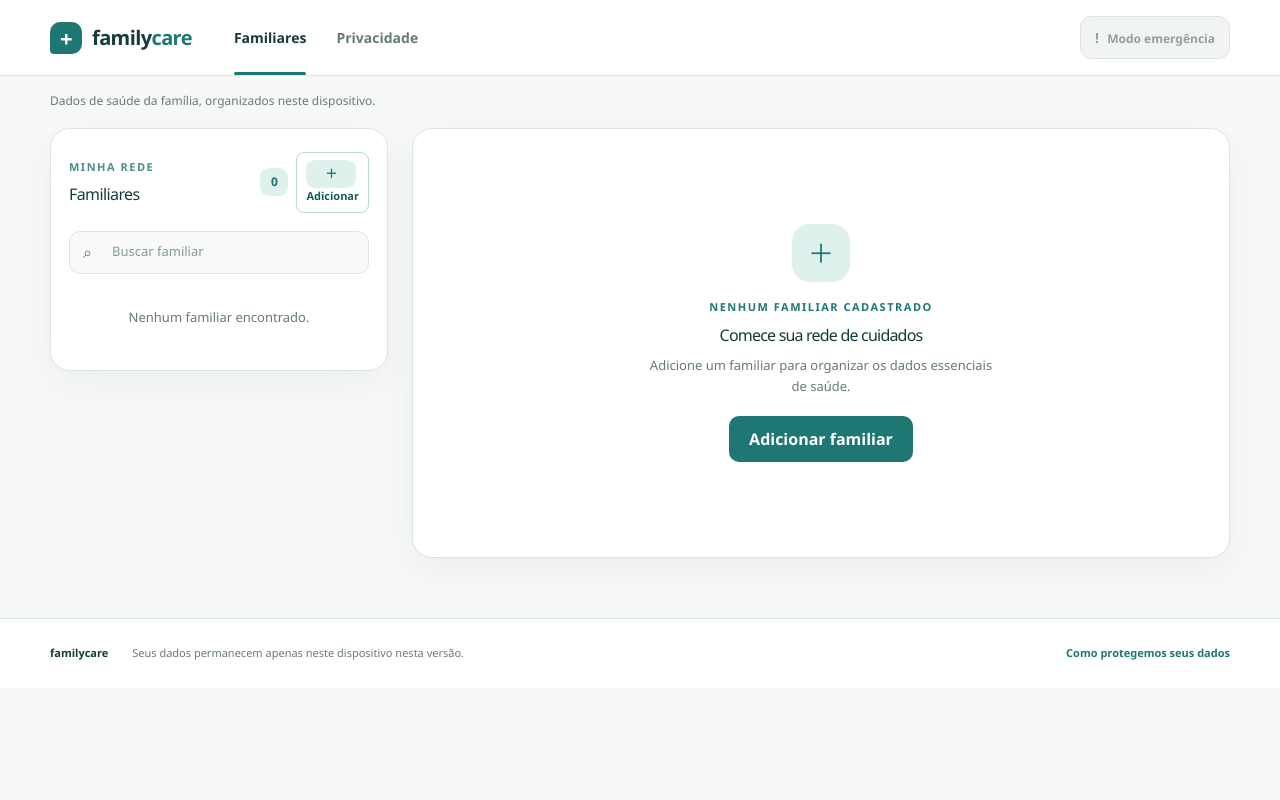
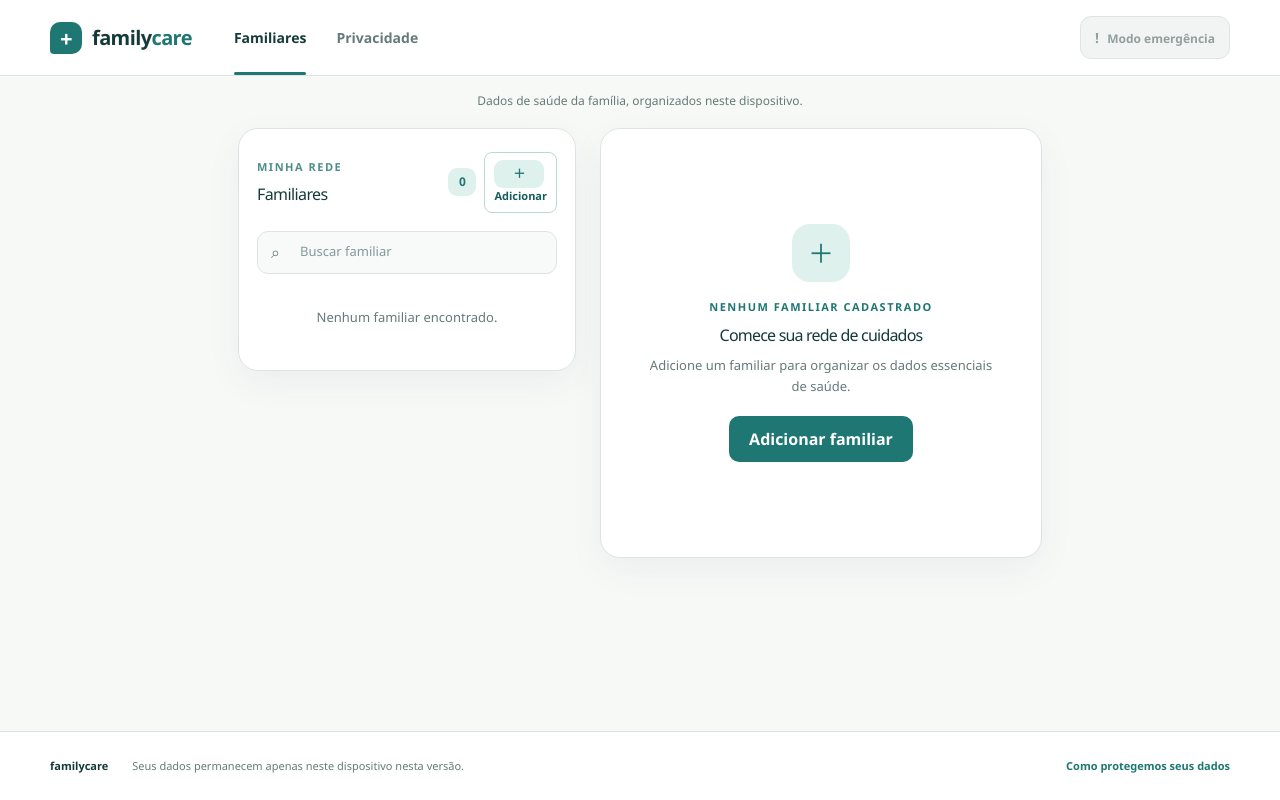
Before and after one commit to IagodAvila/family-care-app, a Next.js app: page / in a window 1280 px wide. Built offline with nearby package versions, Linux system fonts and the light colour scheme.

Commit message:
fix: posiciona rodape no fim da tela

```diff
--- a/app/globals.css
+++ b/app/globals.css
@@ -7,7 +7,7 @@ body { margin: 0; background: var(--paper); color: var(--ink); font-family: "Ave
 button, input, select, textarea { font: inherit; }
 button, a { -webkit-tap-highlight-color: transparent; }
 button { cursor: pointer; }
-.app { min-height: 100vh; }
+.app { min-height: 100vh; display: flex; flex-direction: column; }
 .topbar { height: 76px; padding: 0 max(28px, calc((100vw - 1180px) / 2)); display: flex; align-items: center; gap: 42px; background: rgba(255,255,255,.95); border-bottom: 1px solid var(--line); position: sticky; top: 0; z-index: 20; backdrop-filter: blur(14px); }
 .brand { display: flex; align-items: center; gap: 10px; color: var(--ink); text-decoration: none; font-size: 20px; font-weight: 800; letter-spacing: -.6px; }
 .brand > span:last-child span { color: var(--teal); }
@@ -102,7 +102,7 @@ button { cursor: pointer; }
 .notes { margin: 0 28px 28px; padding: 15px 17px; border-left: 3px solid #d4a74b; border-radius: 0 10px 10px 0; background: #fff9ec; }
 .notes strong { color: #8a6728; font-size: 11px; text-transform: uppercase; letter-spacing: .5px; }
 .notes p { margin: 5px 0 0; color: #665739; font-size: 12px; }
-footer { padding: 26px max(28px, calc((100vw - 1180px) / 2)); border-top: 1px solid var(--line); display: flex; align-items: center; gap: 24px; background: white; color: var(--muted); font-size: 11px; }
+footer { margin-top: auto; padding: 26px max(28px, calc((100vw - 1180px) / 2)); border-top: 1px solid var(--line); display: flex; align-items: center; gap: 24px; background: white; color: var(--muted); font-size: 11px; }
 footer span { color: var(--ink); font-weight: 850; }
 footer p { margin: 0; }
 footer button { margin-left: auto; border: 0; background: none; color: var(--teal); font-weight: 750; }
```
